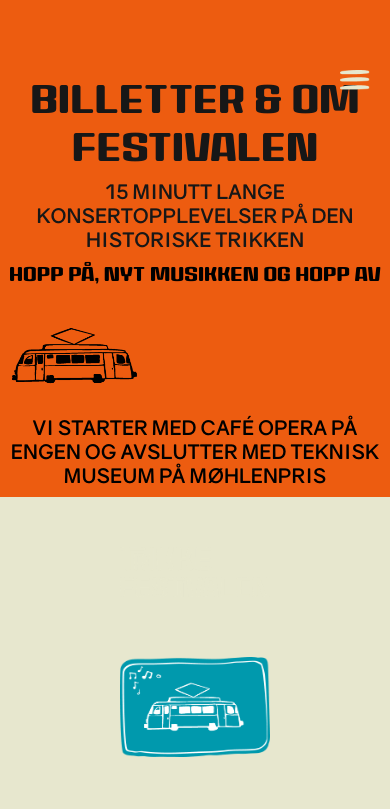
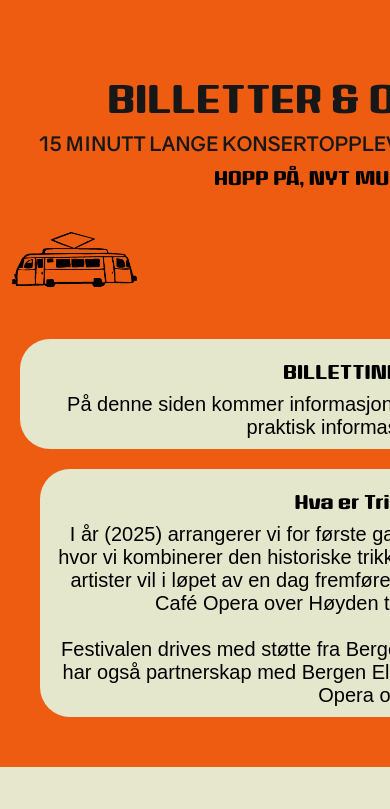
Before and after one commit to KWaloen/trikkefestivalen_next, a Next.js app: page /events in a window 390 px wide. Shown: the top 809 px of the page. Built offline with nearby package versions, Linux system fonts and the light colour scheme.

Commit message:
Add some info

```diff
--- a/src/app/events/events.module.css
+++ b/src/app/events/events.module.css
@@ -17,6 +17,29 @@
   z-index: 1;
   font-family: "House Soft Narrow", sans-serif;
   font-size: 40px;
+}
+
+.boxContainer {
+  position: relative;
+  padding: 20px;
+  width: ;
+  margin: auto;
+  align-items: center;
+  justify-items: center;
+  align-content: center;
+}
+
+.box {
+  background-color: #e5e7cc;
+  padding: 10px;
+  border-radius: 10px;
+  position: relative;
+  z-index: 1;
+  font-family: "Winky Rough", sans-serif;
+  font-size: 20px;
+  font-weight: 100;
+  margin: 10 auto;
+
 }
 
 .sequence {
@@ -101,6 +124,28 @@
 
 @media screen and (max-width: 1000px) {
 
+.boxContainer {
+  position: relative;
+  padding: 20px;
+  width: 800px;
+  margin: auto;
+  align-items: center;
+  justify-items: center;
+  align-content: center;
+}
+
+.box {
+  background-color: #e5e7cc;
+  padding: 10px;
+  border-radius: 30px;
+  position: relative;
+  z-index: 1;
+  font-family: "Winky Rough", sans-serif;
+  font-size: 20px;
+  margin: 10 auto;
+
+}
+
 .page {
   background:  #ed5c10;
 
--- a/src/app/events/page.js
+++ b/src/app/events/page.js
@@ -40,8 +40,24 @@ export default function Home() {
           </div>
 
           <div className={styles.tramText}>
-            <div className={styles.sequence}>
-              VI STARTER MED CAFÉ OPERA PÅ ENGEN OG AVSLUTTER MED TEKNISK MUSEUM PÅ MØHLENPRIS
+            <div className={styles.boxContainer}>
+            <div className={styles.box}>
+            <div className={styles.getongetoff}>
+              BILLETTINFORMASJON
+            </div>
+              På denne siden kommer informasjon om hvordan man kjøper billetter, samt praktisk informasjon om festivalen.
+            </div>
+            <div className={styles.boxContainer}>
+              <div className={styles.box}>
+              <div className={styles.getongetoff}>
+                Hva er Trikkefestivalen?
+              </div>
+              I år (2025) arrangerer vi for første gang Trikkefestivalen, en lokal musikkfestival hvor vi kombinerer den historiske trikken med moderne musikk! Seks lokale, unge artister vil i løpet av en dag fremføre musikk mens trikken beveger seg til og fra Café Opera over Høyden til Teknisk Museum på Møhlenpris
+              <br />
+              <br />
+              Festivalen drives med støtte fra Bergen Kommune og Studenradioen i Bergen. Vi har også partnerskap med Bergen Elektriske Sporvei, som drifter trikken og Café Opera og Nobel Bopel.
+              </div>
+            </div>
             </div>
           </div>
         </div>
--- a/src/app/faqs/faqs.module.css
+++ b/src/app/faqs/faqs.module.css
@@ -141,7 +141,7 @@
   min-height: 40svh;
 
 
-  font-family: "winky rough", sans-serif;
+  font-family: "Winky Rough", sans-serif;
   z-index: 1;
 }
 
```
